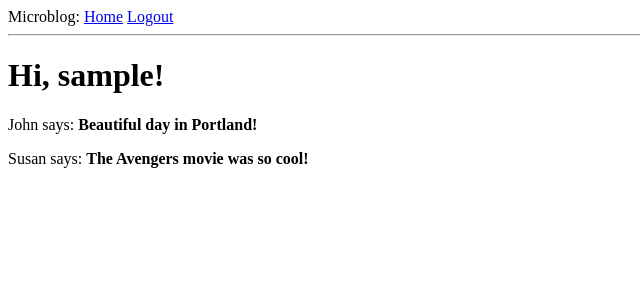
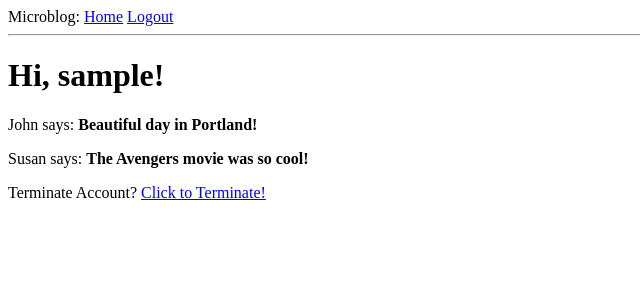
Before and after one commit to ohimjosh/iMusic-Leaderboards, a Flask app: page / in a window 1280 px wide. Shown: the top 300 px of the page, without its empty margins (0-640 px from the left). Run offline with Flask 2, Linux system fonts and the light colour scheme; the visitor is signed in with stand-in values (Sample User, id 1); data comes from the database, SQL or seed files in the repository; both versions use the stored data as it was after the commit.

Commit message:
Terminate button

```diff
--- a/app/routes.py
+++ b/app/routes.py
@@ -49,6 +49,17 @@ def logout():
     logout_user()
     return redirect(url_for('index'))
 
+@app.route('/terminate')
+def terminate():
+    if current_user.is_authenticated:
+        user = User.query.filter_by(username=current_user.username).first()
+        db.session.delete(user)
+        db.session.commit()
+        flash('Account terminated.')
+        return redirect(url_for('login'))
+
+
+
 @app.route('/register', methods=['GET', 'POST'])
 def register():
     if current_user.is_authenticated:
--- a/app/templates/index.html
+++ b/app/templates/index.html
@@ -17,6 +17,7 @@
     {% for post in posts %}
     <div><p>{{ post.author.username }} says: <b>{{ post.body }}</b></p></div>
     {% endfor %}
+    <p>Terminate Account? <a href="{{ url_for('terminate') }}">Click to Terminate!</a></p>
 </body>
 </html>
 {% endblock %}
```
Also changed, not shown: app/templates/terminate.html (added, +13 -0 lines), app.db.
